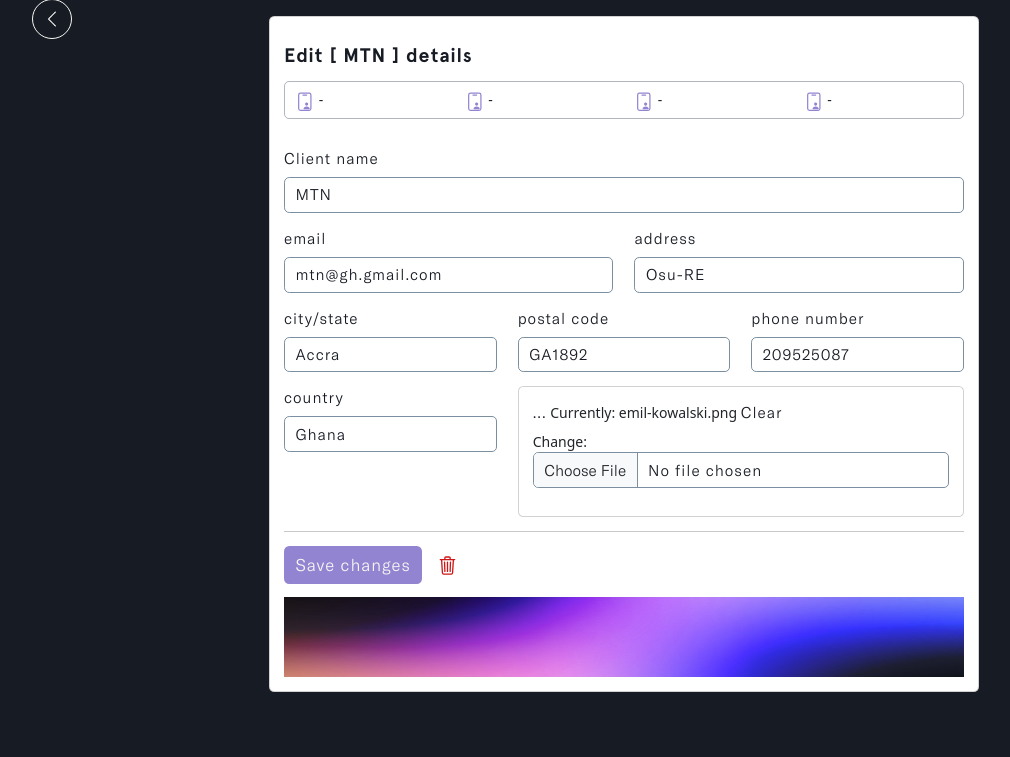
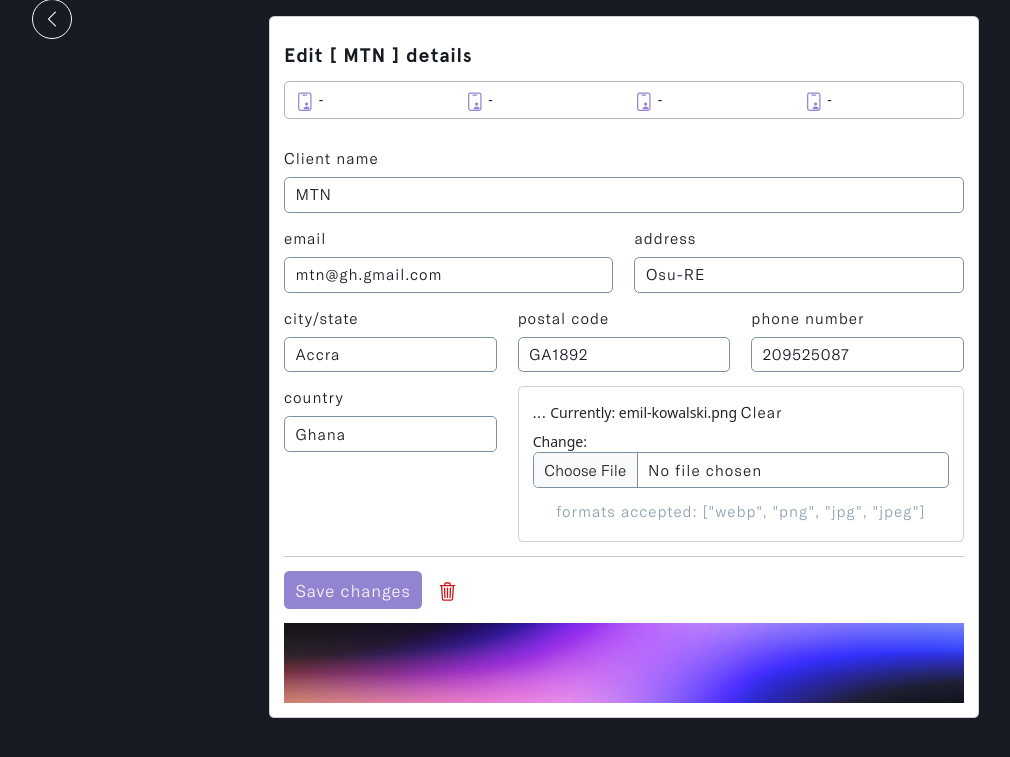
Before and after one commit to DavidDanso/swift-bill-invoice, a Django app: page /client/9d84fae3-de2c-4a03-a62b-433cb3ec7d21 in a window 1280 px wide. Shown: the part 43-800 px from the top of the page, without its empty margins (16-1026 px from the left). Run offline with Django 4.2, Linux system fonts and the light colour scheme; a user stored in the database is signed in; data comes from the database, SQL or seed files in the repository; some libraries are stand-ins or nearby versions.

Commit message:
updated clients page

```diff
--- a/invoice/templates/invoice/client-details.html
+++ b/invoice/templates/invoice/client-details.html
@@ -196,6 +196,9 @@
                               </label>
                               {{form.client_avatar}}
                             </div>
+                            <h6>
+                              formats accepted: ["webp", "png", "jpg", "jpeg"]
+                            </h6>
                           </div>
                           <!-- end card-body -->
                         </div>
--- a/invoice/templates/invoice/client.html
+++ b/invoice/templates/invoice/client.html
@@ -317,6 +317,9 @@
                           </label>
                           {{form.client_avatar}}
                         </div>
+                        <h6>
+                          formats accepted: ["webp", "png", "jpg", "jpeg"]
+                        </h6>
                       </div>
                       <!-- end card-body -->
                     </div>
--- a/static/css/client-details.css
+++ b/static/css/client-details.css
@@ -241,6 +241,15 @@
 }
 
 /*  */
+#client--details-hero h6 {
+  font-size: 1.2rem;
+  font-family: var(--text-font);
+  color: #7b8fa1d7;
+  letter-spacing: 1px;
+  text-align: center;
+}
+
+/*  */
 #form_error {
   background: #dc8686;
   border-radius: 5px;
@@ -400,6 +409,11 @@
   .errorlist li {
     font-size: 1.2rem;
   }
+
+  /*  */
+  #client--details-hero h6 {
+    font-size: 1.1rem;
+  }
 }
 
 /************************ Extra large devices (extra large desktops, 1900px and up) ********************************/
--- a/swift_bill/settings.py
+++ b/swift_bill/settings.py
@@ -26,7 +26,7 @@
 SECRET_KEY = 'django-insecure-*zuh*jkx_ak_85l78zw-&k8_6981n2v=c22h3pg$%%i@6&*thu'
 
 # SECURITY WARNING: don't run with debug turned on in production!
-DEBUG = False
+DEBUG = True
 
 ALLOWED_HOSTS = ['127.0.0.1']
 
@@ -56,7 +56,7 @@
 
 MIDDLEWARE = [
     'django.middleware.security.SecurityMiddleware',
-    'whitenoise.middleware.WhiteNoiseMiddleware',
+    # 'whitenoise.middleware.WhiteNoiseMiddleware',
     'django.contrib.sessions.middleware.SessionMiddleware',
     'django.middleware.common.CommonMiddleware',
     'django.middleware.csrf.CsrfViewMiddleware',
--- a/templates/welcome_email.html
+++ b/templates/welcome_email.html
@@ -66,7 +66,7 @@
           <div class="container-fluid">
             <div class="hero-intro">
               <img
-                src="{% get_static_prefix %}/images/swift_logo.svg"
+                src="{% static '/images/swift_logo.svg' %}"
                 class="img-fluid d-flex mx-auto"
                 id="logo"
                 alt="logo"
```
Also changed, not shown: invoice/views.py (+0 -32 lines), static/css/client.css (+14 -0 lines), 1 other file.
